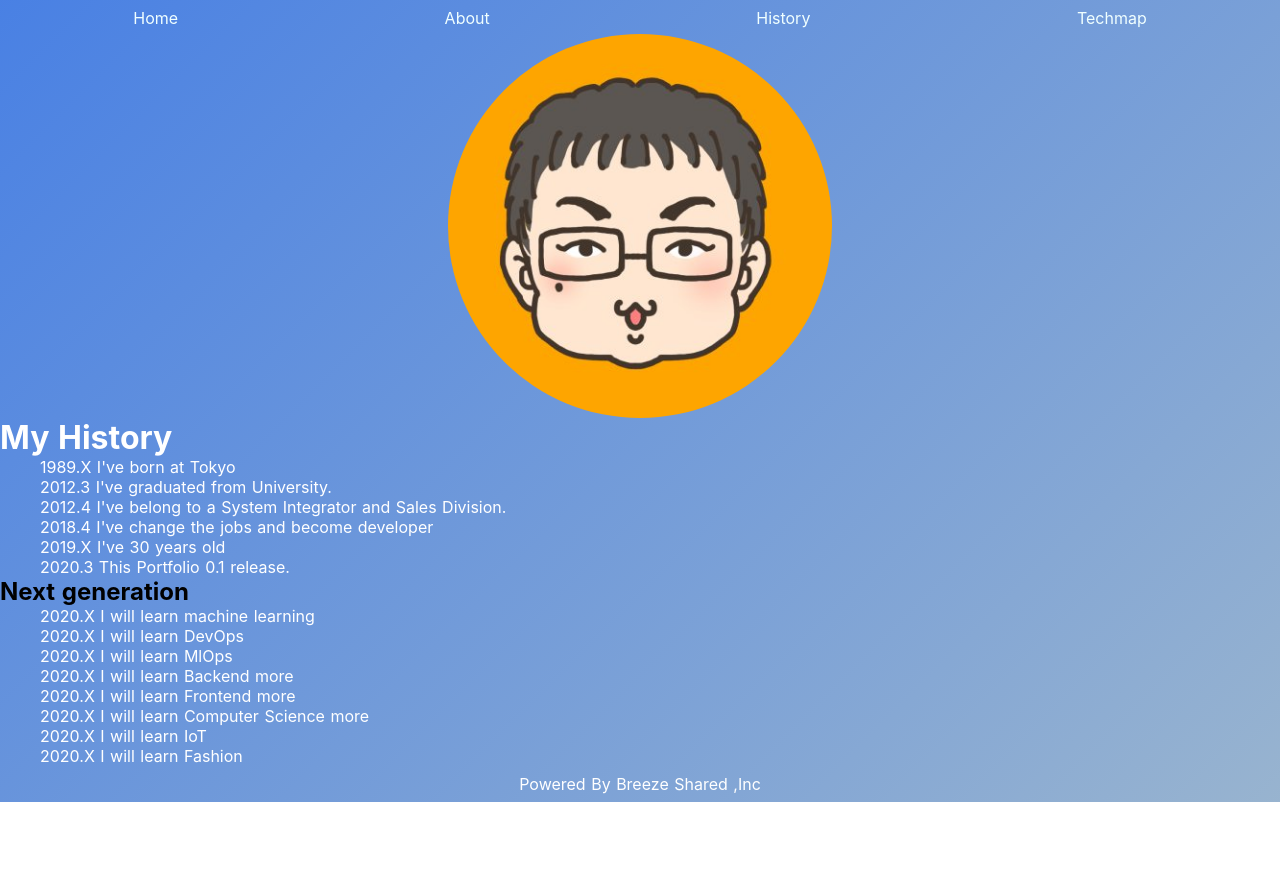
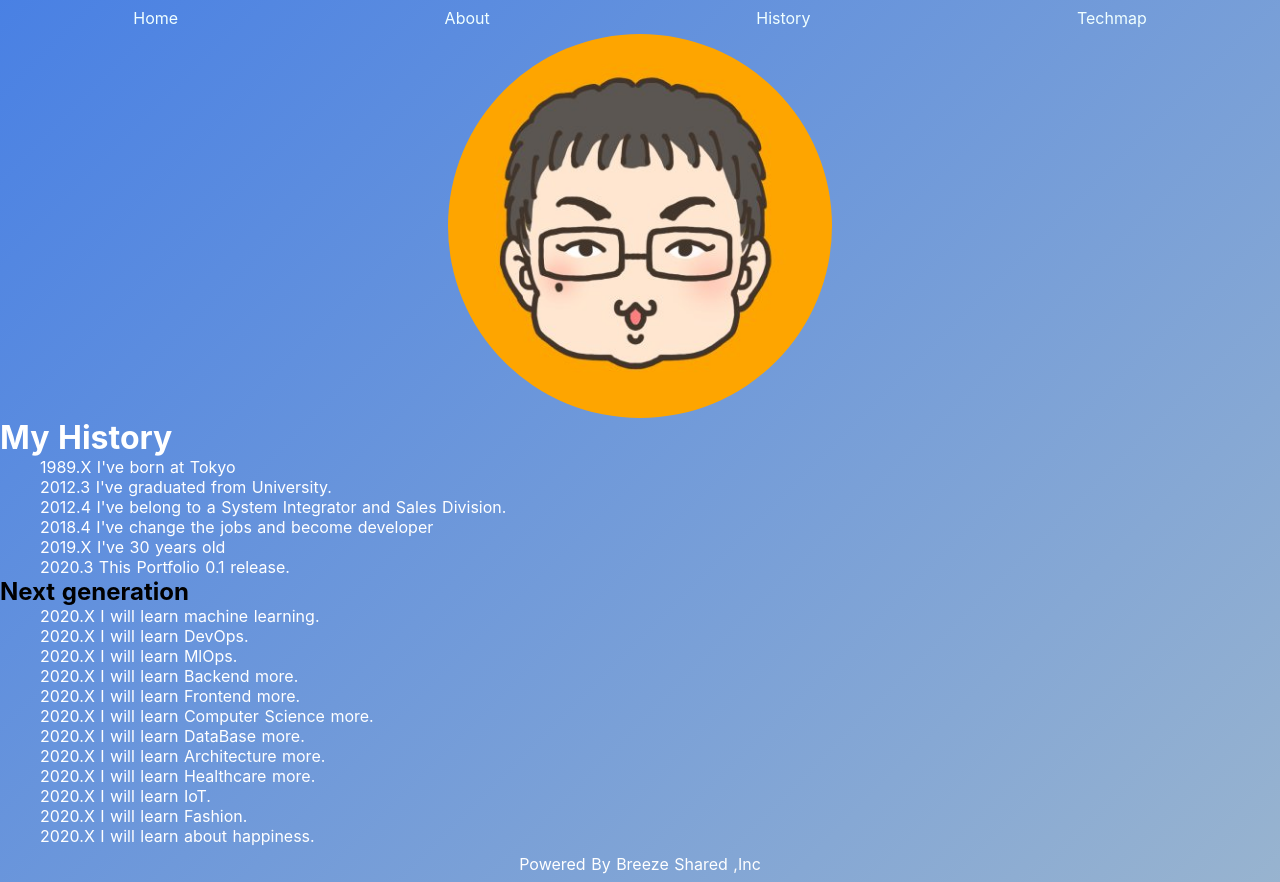
Before and after one commit to bzgwhite/myprofile, a Nuxt app: page /history in a window 1280 px wide. Before the commit the page ends 802 px from the top, so only its background shows below. Built offline with nearby package versions, Linux system fonts and the light colour scheme.

Commit message:
add my description. retry

```diff
--- a/pages/about.vue
+++ b/pages/about.vue
@@ -20,6 +20,12 @@
                 <p>Computer make me happy!</p>
                 <p>Karaoke make me happy!</p>
                 <p>Reading book make me happy!</p>
+                <p>Sleeping make me happy!</p>
+                <p>Running make me happy!</p>
+                <p>Walking make me happy!</p>
+                <p>BasketBall make me happy!</p>
+                <p>Hospital make me happy!</p>
+                <p>Party make me happy!</p>
             </section>
         </main>
         <Footer />
--- a/pages/history.vue
+++ b/pages/history.vue
@@ -14,14 +14,18 @@
             </ul>
             <h2>Next generation</h2>
             <ul>
-                <li>2020.X I will learn machine learning</li>
-                <li>2020.X I will learn DevOps</li>
-                <li>2020.X I will learn MlOps</li>
-                <li>2020.X I will learn Backend more</li>
-                <li>2020.X I will learn Frontend more</li>
-                <li>2020.X I will learn Computer Science more</li>
-                <li>2020.X I will learn IoT</li>
-                <li>2020.X I will learn Fashion</li>
+                <li>2020.X I will learn machine learning.</li>
+                <li>2020.X I will learn DevOps.</li>
+                <li>2020.X I will learn MlOps.</li>
+                <li>2020.X I will learn Backend more.</li>
+                <li>2020.X I will learn Frontend more.</li>
+                <li>2020.X I will learn Computer Science more.</li>
+                <li>2020.X I will learn DataBase more.</li>
+                <li>2020.X I will learn Architecture more.</li>
+                <li>2020.X I will learn Healthcare more.</li>
+                <li>2020.X I will learn IoT.</li>
+                <li>2020.X I will learn Fashion.</li>
+                <li>2020.X I will learn about happiness.</li>
             </ul>
         </main>
         <Footer />
```
